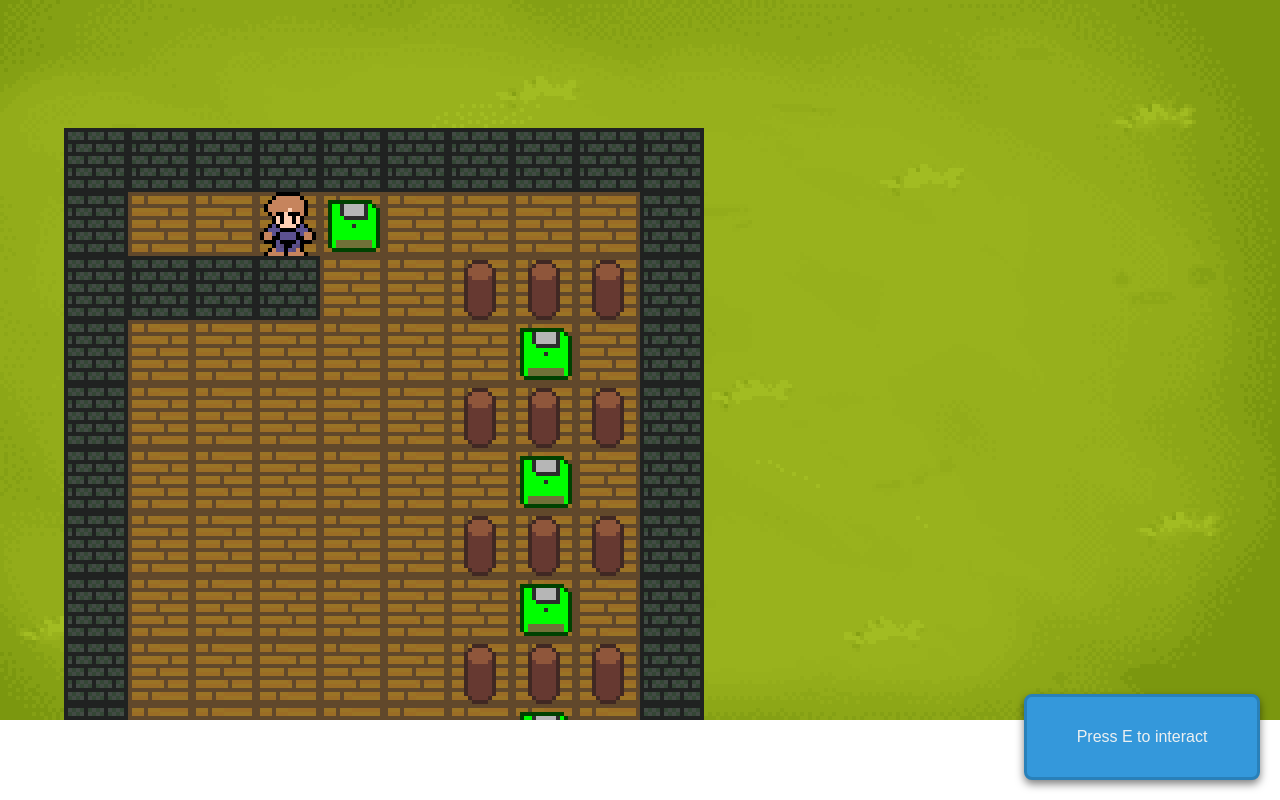
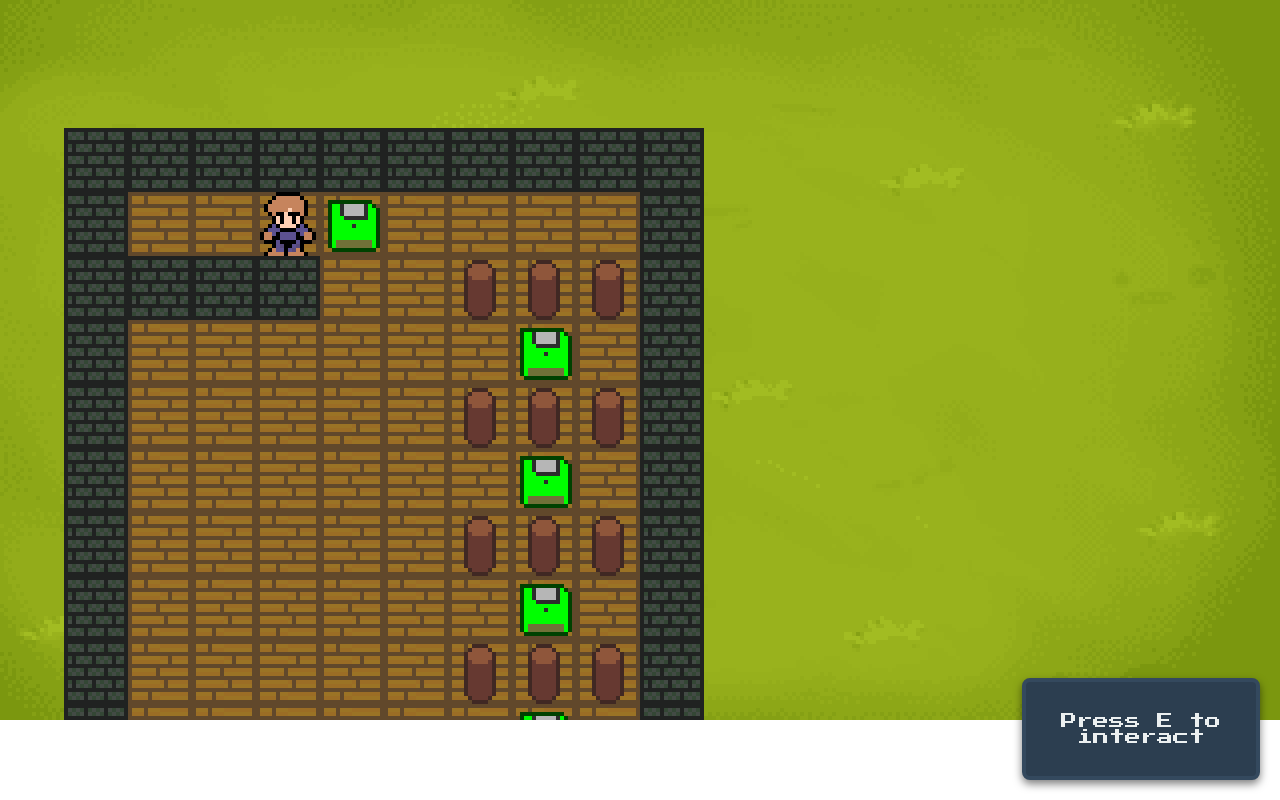
Before and after one commit to JellyPumps/the-sakura-archives, a website built with Vite: page index.html in a window 1280 px wide. Built offline with nearby package versions, Linux system fonts and the light colour scheme.

Commit message:
fix: Fixed styling

```diff
--- a/prompt.css
+++ b/prompt.css
@@ -8,7 +8,6 @@
     color: #ecf0f1;
     border: 4px solid #34495e;
     border-radius: 10px;
-    font-family: 'Arial', sans-serif;
     box-shadow: 0 4px 8px rgba(0, 0, 0, 0.5);
     z-index: 1000;
 }
@@ -19,11 +18,11 @@
     right: 20px;
     width: 200px;
     padding: 15px;
-    background-color: #3498db;
+    background-color: #2c3e50;
     color: #ecf0f1;
-    border: 3px solid #2980b9;
+    border: 4px solid #34495e;
+    border-radius: 10px;
     border-radius: 8px;
-    font-family: 'Arial', sans-serif;
     box-shadow: 0 4px 8px rgba(0, 0, 0, 0.5);
     z-index: 1000;
     text-align: center;
```
